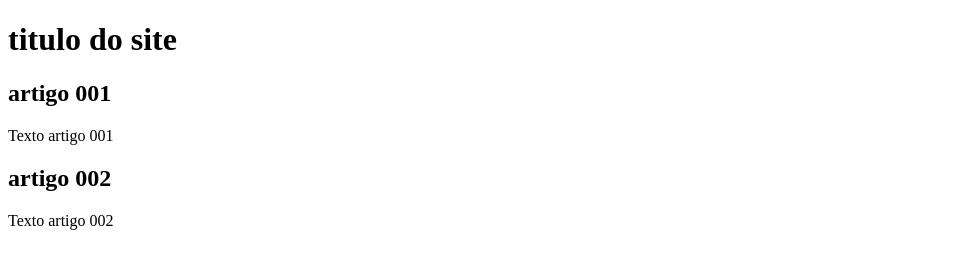
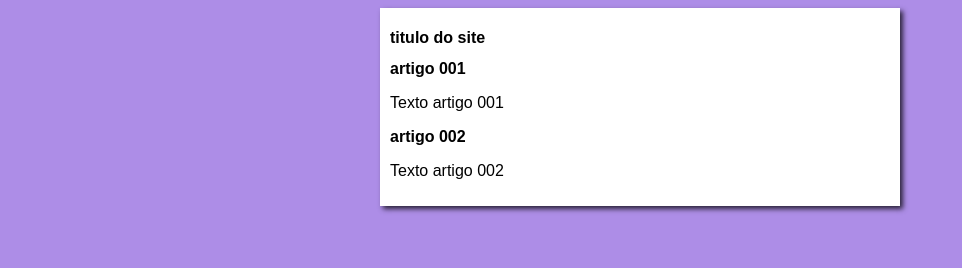
Before and after one commit to Patrick-jose93/projeto-site, a plain HTML site: page index.html in a window 1280 px wide. Shown: the whole page, without its empty margins (0-962 px from the left). Drawn offline with Linux system fonts and the light colour scheme.

Commit message:
iniciei o desing

```diff
--- /dev/null
+++ b/estilos/style.css
@@ -0,0 +1,17 @@
+*{
+    font-family: Arial, Helvetica, sans-serif;
+    font-size: 16px;
+}
+
+body {
+    background-color: rgb(173, 141, 231);
+}
+
+main{
+    background-color: white;
+    width: 500px;
+    margin: auto;
+    padding: 10px;
+    box-shadow: 3px 3px 5px rgba(0, 0, 0, 0.753) ;
+
+}
--- a/index.html
+++ b/index.html
@@ -4,6 +4,7 @@
     <meta charset="UTF-8">
     <meta name="viewport" content="width=device-width, initial-scale=1.0">
     <title>titulo do site</title>
+    <link rel="stylesheet" href="estilos/style.css">
 </head>
 <body>
     <main>
```
